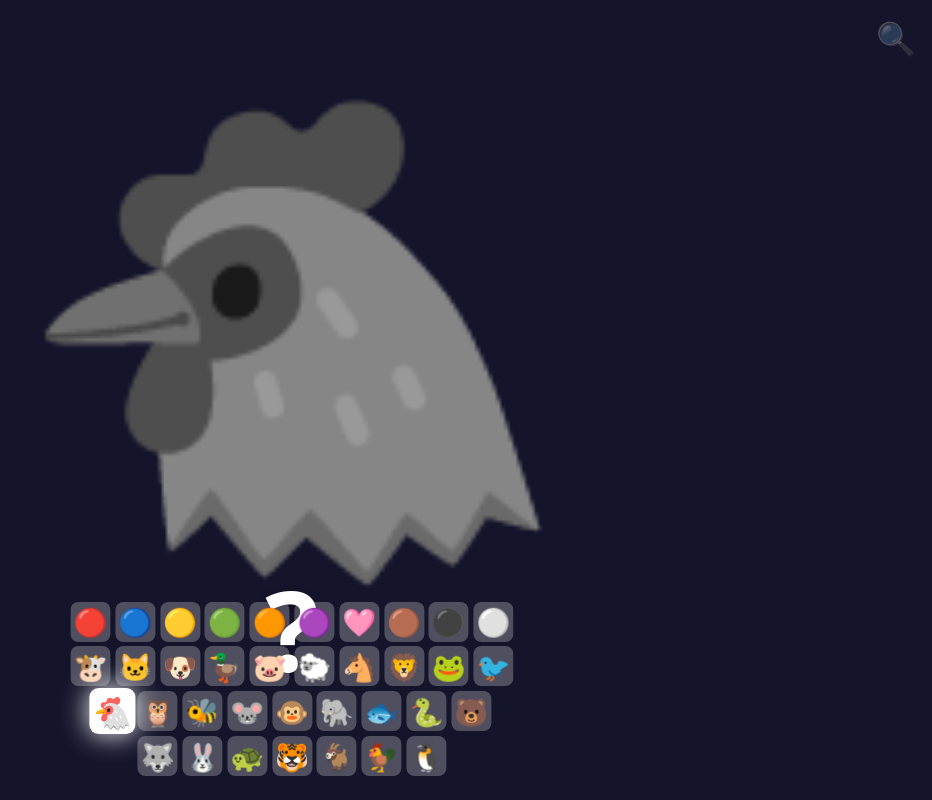
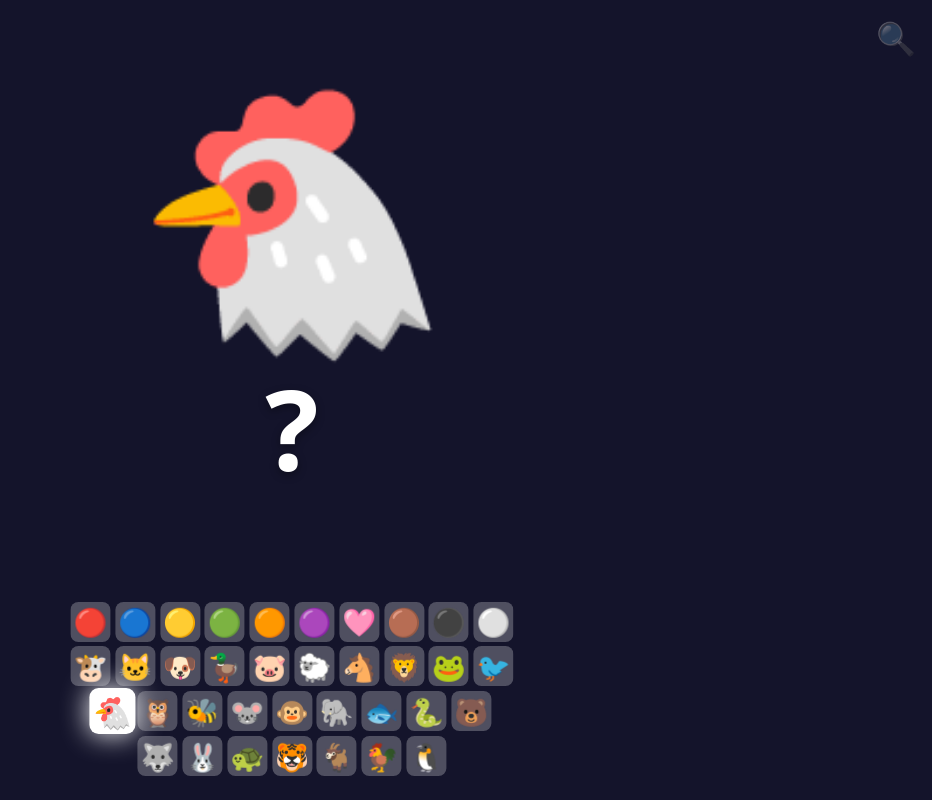
Before and after one commit to louisinger/kidoboard, a plain HTML site: page index.html in a window 1280 px wide. Both pictures are taken after a click on the element "free play / find the animal". Shown: the whole page, without its empty margins (348-1280 px from the left). Drawn offline with Linux system fonts and the light colour scheme.

Commit message:
Find mode: smaller full-colour target, room above the mini keyboard
Co-Authored-By: Claude Fable 5.1 <noreply@anthropic.com>

```diff
--- a/index.html
+++ b/index.html
@@ -14,7 +14,8 @@
   @keyframes pop { from { transform: scale(0) rotate(-20deg); } }
   .pulse { animation: pulse 1.2s ease-in-out infinite; }
   @keyframes pulse { 50% { transform: scale(1.15); } }
-  .ask { filter: grayscale(1) brightness(.6); }
+  body.finding #emoji { font-size: 28vmin; }
+  body.finding #stage { padding-bottom: 26vmin; }
   .wiggle { animation: wiggle .3s; }
   @keyframes wiggle { 25% { translate: -3vmin 0; } 75% { translate: 3vmin 0; } }
   #keys { position: fixed; bottom: 3vmin; left: 50%; translate: -50% 0; display: none; flex-direction: column; gap: .6vmin; }
@@ -135,7 +136,7 @@ function ask() {
   $(target.code).classList.add('target');
   document.body.style.background = '#14142b';
   document.body.style.color = '#fff';
-  $('emoji').className = 'ask pulse';
+  $('emoji').className = 'pulse';
   $('emoji').textContent = target.emoji;
   $('word').textContent = '?';
   say(FR ? `Où est ${target.name} ?` : `Where is the ${target.name}?`);
@@ -145,6 +146,7 @@ function setMode(find) {
   finding = find;
   $('mode').textContent = find ? '🔍' : '🎲';
   $('keys').style.display = find ? 'flex' : 'none';
+  document.body.classList.toggle('finding', find);
   try { localStorage.mode = find ? 'find' : 'free'; } catch {}
   if (find) ask(); else { target = null; show({ emoji: '⌨️', name: '', bg: '#14142b', fg: '#fff' }, { quiet: true }); }
 }
```
